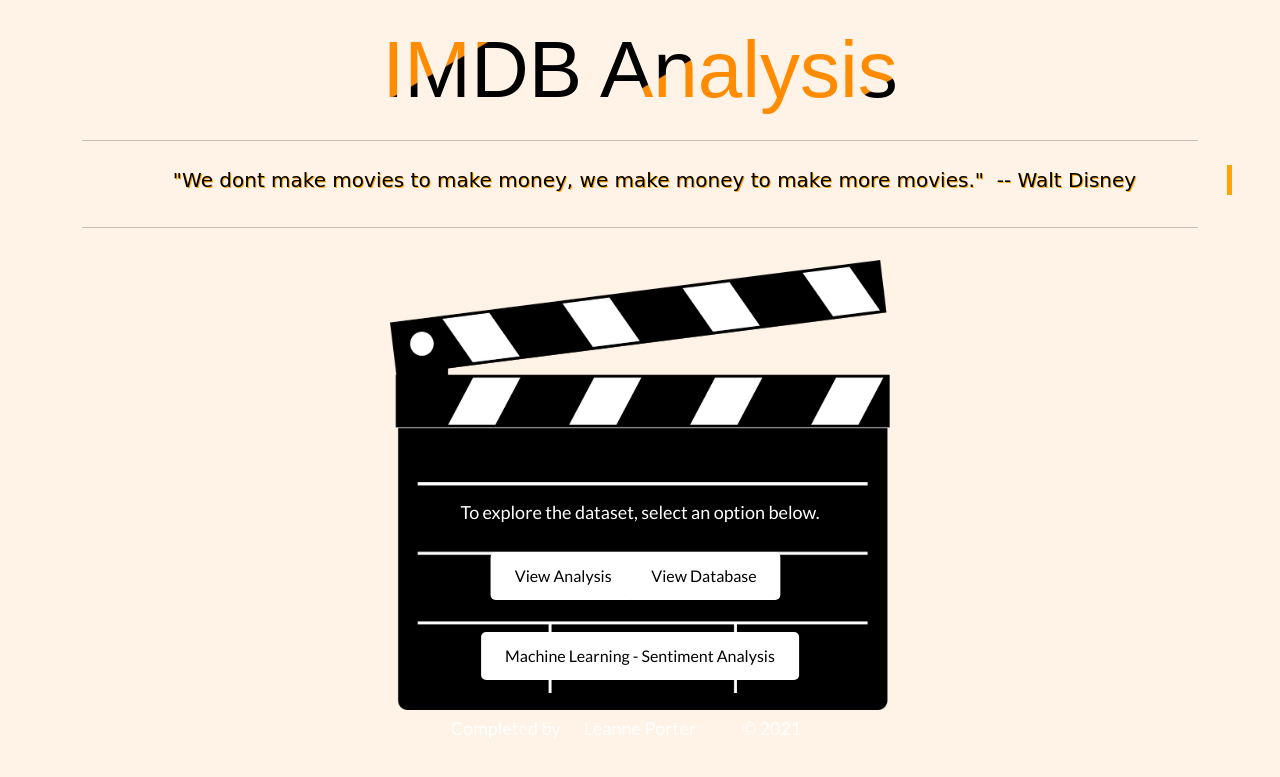
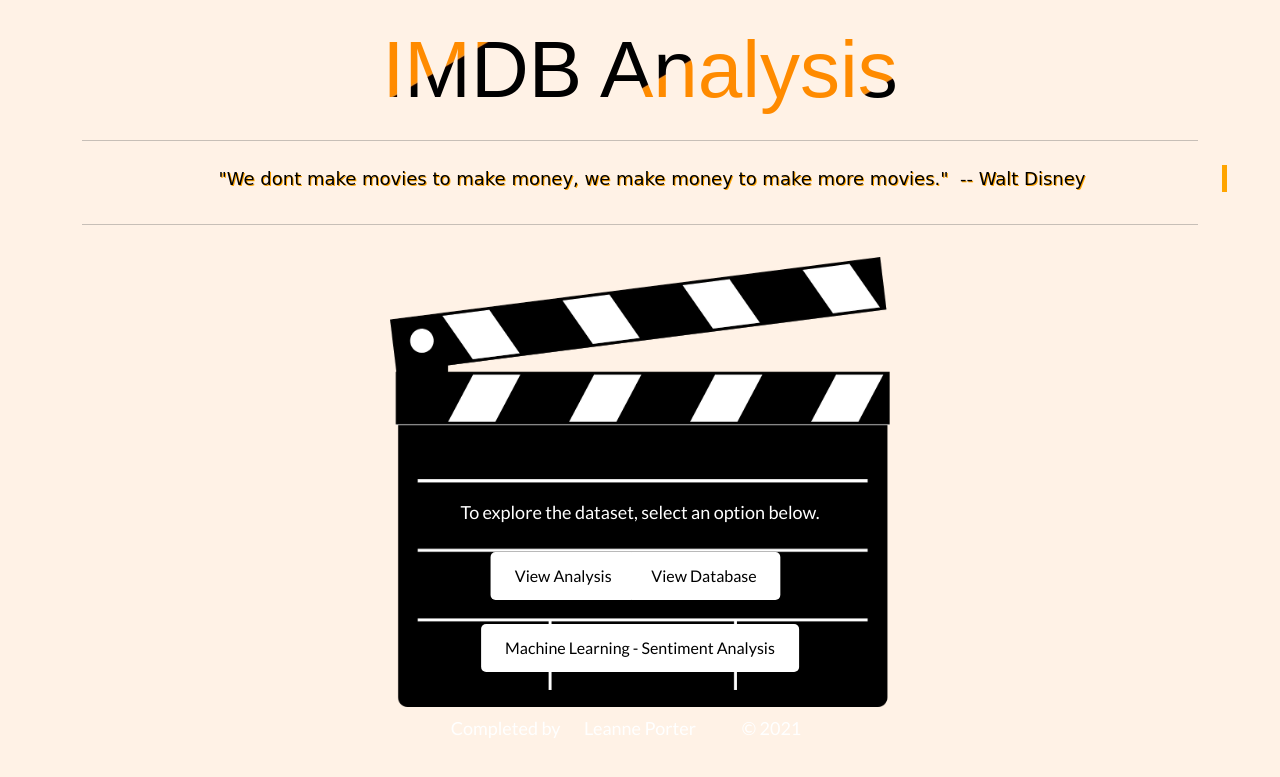
Before and after one commit to LP-116/Project-3, a Flask app: page / in a window 1280 px wide. Shown: the top 777 px of the page. Run offline with Flask 2, Linux system fonts and the light colour scheme; some libraries are stand-ins or nearby versions.

Commit message:
updating code

```diff
--- a/IMDB_app/static/style.css
+++ b/IMDB_app/static/style.css
@@ -84,7 +84,7 @@
 
 .btn3 {
   position: absolute;
-  top: 82%;
+  top: 81%;
   left: 50%;
   transform: translate(-50%, -50%);
   -ms-transform: translate(-50%, -50%);
@@ -109,10 +109,11 @@
   white-space: nowrap;
   overflow: hidden;
   font-family: "Lucida Handwriting", "Brush Script MT", cursive;
-  font-size: 20px;
+  font-size: 18px;
   color:black;
   font: italic;
   text-shadow: 1px 1px orange;
+  text-align: center;
 
 }
 
@@ -125,8 +126,8 @@
 /* text animation */
 
 @keyframes animated-text{
-  from{width: 0;}
-  to{width: 1150px;}
+  from{width: 0px;}
+  to{width: 1145px;}
 }
 
 /* cursor animations */
```
